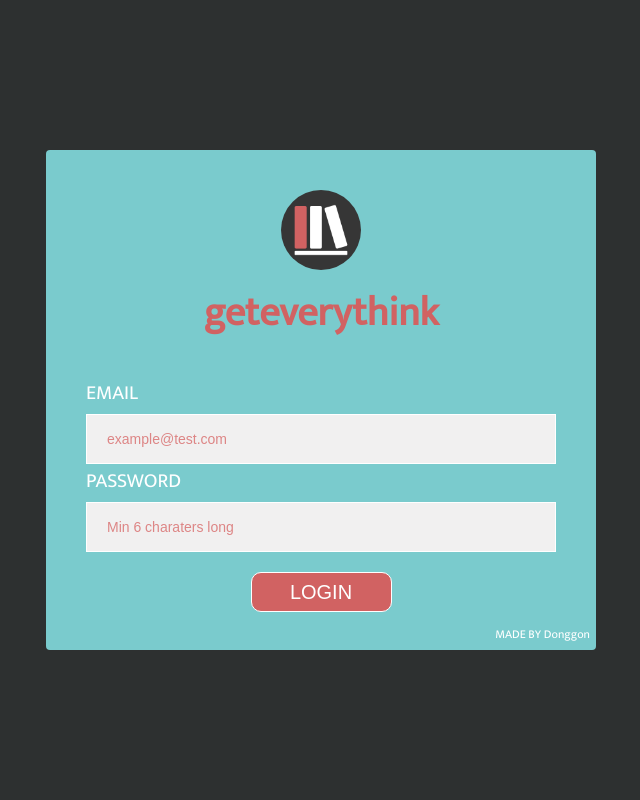
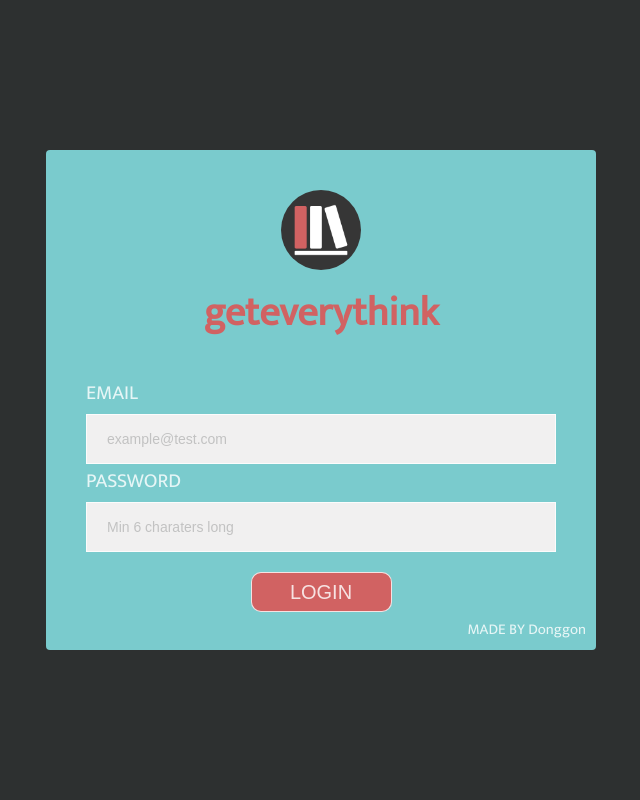
Before and after one commit to yoo-donggon/geteverythink, a PHP site: page / in a window 1280 px wide. Shown: the whole page, without its empty margins (319-959 px from the left). Run offline with PHP 8.4, Linux system fonts and the light colour scheme.

Commit message:
css 로그인창 수정

```diff
--- a/style.css
+++ b/style.css
@@ -1,15 +1,25 @@
 @import url("https://fonts.googleapis.com/css2?family=Mukta&display=swap");
+
+:root {
+  /*color*/
+  --color--font: #d16262;
+  --color--back: #7acbcd;
+  --color--background: #2d3030;
+  --color--grey: rgb(194, 194, 194);
+  --color--white: rgba(255, 255, 255, 0.815);
+}
+
 body {
   margin: 0;
   width: 100vw;
   height: 100vh;
-  background: #2d3030;
+  background: var(--color--background);
   display: flex;
   align-items: center;
   text-align: center;
   justify-content: center;
   place-items: center;
-  overflow: hidden;
+  overflow: auto;
   font-family: "Mukta", sans-serif;
 }
 
@@ -20,7 +30,7 @@ body {
   border-radius: 4px;
   padding: 40px;
   box-sizing: border-box;
-  background: #7acbcd;
+  background: var(--color--back);
 }
 
 .brand_logo {
@@ -35,11 +45,11 @@ body {
   margin-top: 10px;
   font-weight: 900;
   font-size: 40px;
-  color: #d16262;
+  color: var(--color--font);
 }
 
 .login_label {
-  color: white;
+  color: var(--color--white);
   font-size: 20px;
   display: block;
   width: 100%;
@@ -59,20 +69,19 @@ button {
   display: block;
   width: 100%;
   padding: 0;
-  border: 1px solid white;
+  border: 1px solid var(--color--white);
   outline: none;
   box-sizing: border-box;
 }
 
 input::placeholder {
-  color: #dd8585;
+  color: var(--color--grey);
 }
 
 input {
-  display: block;
+  display: inline;
   width: 100%;
-  border: 1px solid white;
-  outline: none;
+  border: 1px solid var(--color--white);
   box-sizing: border-box;
   background: rgb(241, 240, 240);
   padding-left: 20px;
@@ -81,11 +90,11 @@ input {
 }
 
 button {
-  color: white;
-  background: #d16262;
+  color: var(--color--white);
+  background: var(--color--font);
   height: 40px;
   border-radius: 10px;
-  cursor: pointer;
+  cursor: grab;
   font-size: 20px;
   box-shadow: none;
   transition: 200ms;
@@ -93,7 +102,7 @@ button {
   width: 30%;
   margin: 20px auto;
   padding: 5px 0;
-  border: 1px solid white;
+  border: 1px solid --color--white;
   outline: none;
   box-sizing: border-box;
 }
@@ -104,11 +113,11 @@ button:hover {
 
 a {
   position: absolute;
-  font-size: 12px;
-  bottom: 4px;
-  right: 4px;
+  font-size: 15px;
+  bottom: 6px;
+  right: 8px;
   text-decoration: none;
-  color: white;
+  color: var(--color--white);
   background: transparent;
   border-radius: 10px;
   padding: 2px;
```
